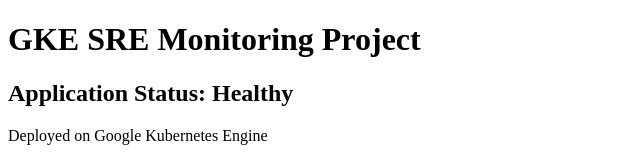
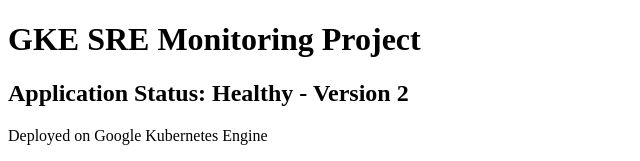
Before and after one commit to sujanbhattarai/gke-sre-monitoring-project, a plain HTML site: page app/index.html in a window 1280 px wide. Shown: the top 161 px of the page, without its empty margins (0-640 px from the left). Drawn offline with Linux system fonts and the light colour scheme.

Commit message:
Release application version 2 to test automated CI/CD

```diff
--- a/app/index.html
+++ b/app/index.html
@@ -7,7 +7,7 @@
 </head>
 <body>
   <h1>GKE SRE Monitoring Project</h1>
-  <h2>Application Status: Healthy</h2>
+  <h2>Application Status: Healthy - Version 2</h2>
   <p>Deployed on Google Kubernetes Engine</p>
   <p>Monitoring: Google Cloud Monitoring</p>
   <p>Infrastructure: Kubernetes</p>
```
